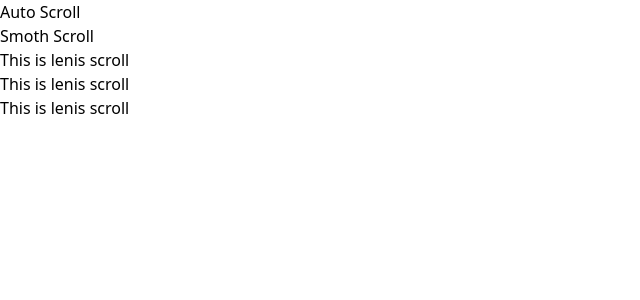
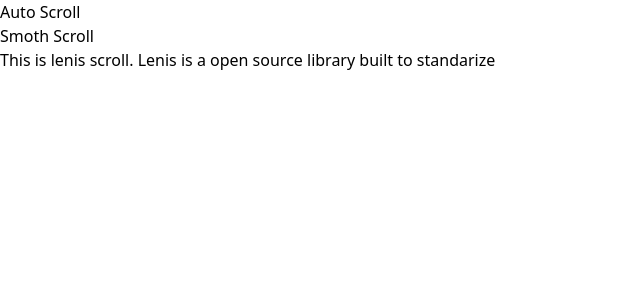
Before and after one commit to HarshaBordhan/Review-Test-, a Next.js app: page /lenis in a window 1280 px wide. Shown: the top 300 px of the page, without its empty margins (0-640 px from the left). Built offline with nearby package versions, Linux system fonts and the light colour scheme.

Commit message:
testing motion

```diff
--- a/pages/lenis.js
+++ b/pages/lenis.js
@@ -4,9 +4,10 @@
       <div>Auto Scroll</div>
       <div>
         <h2>Smoth Scroll</h2>
-        <div>This is lenis scroll</div>
-        <div>This is lenis scroll</div>
-        <div>This is lenis scroll</div>
+        <p>
+          This is lenis scroll. Lenis is a open source library built to
+          standarize
+        </p>
       </div>
     </>
   );
```
